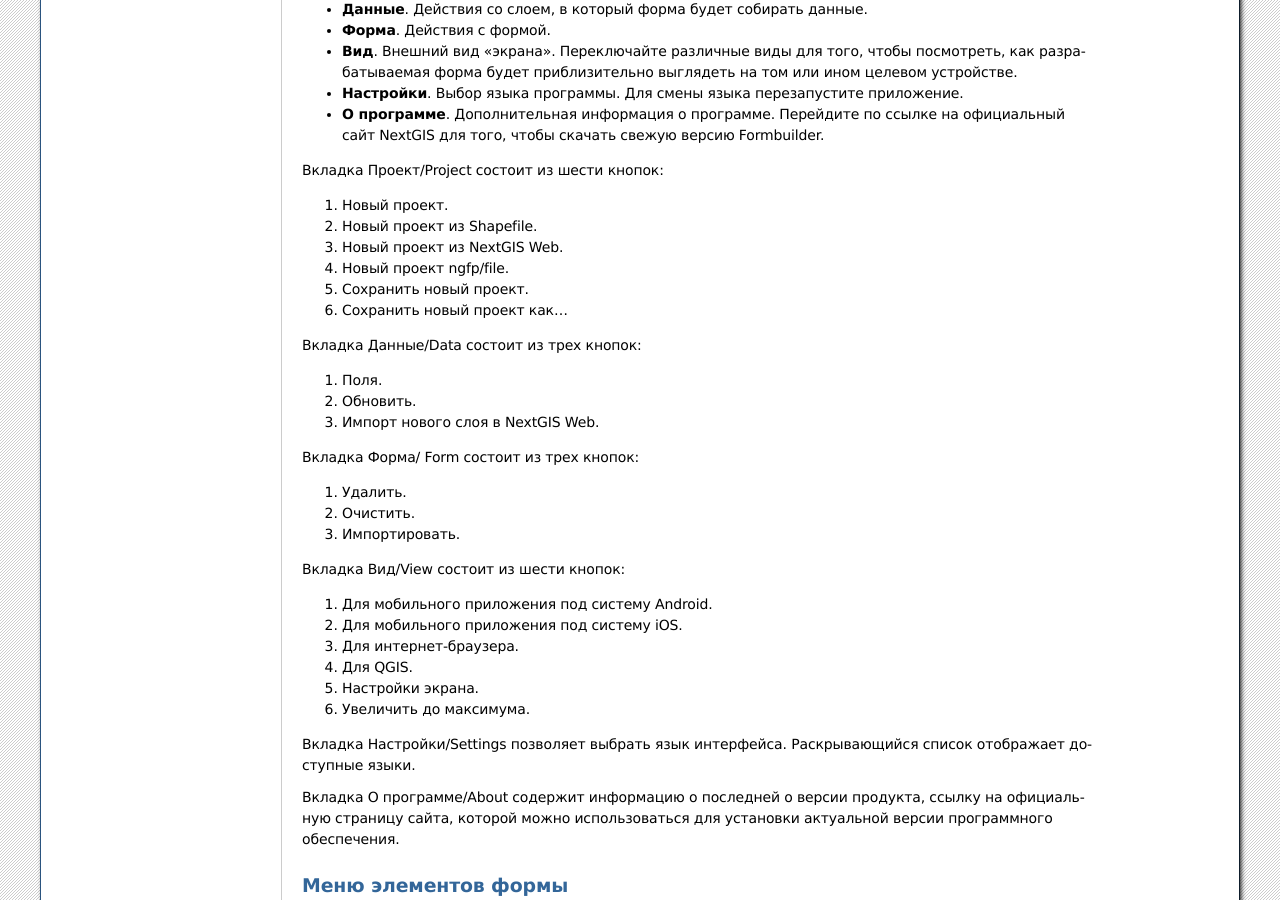
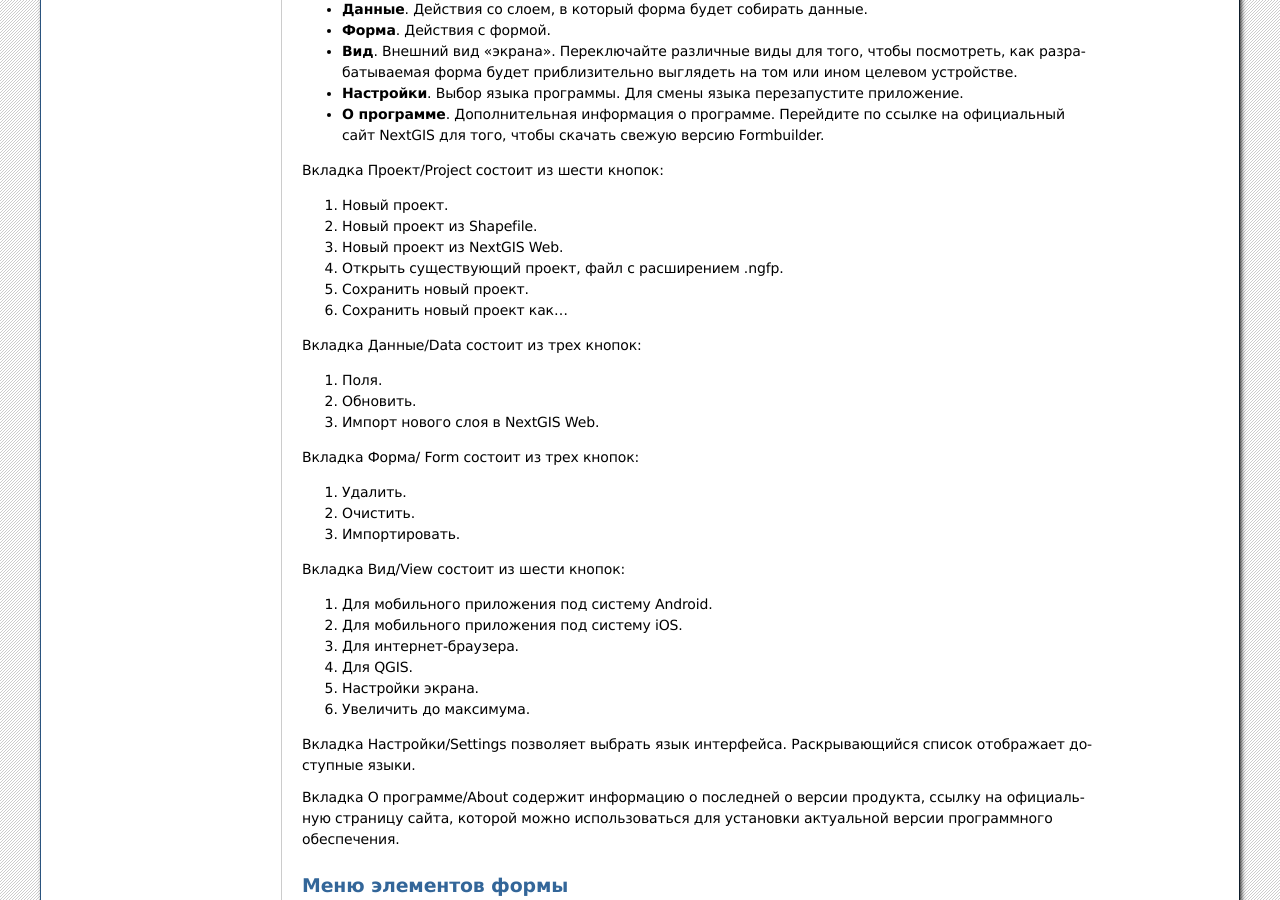
Before and after one commit to nextgis/docs_formbuilder, a Sphinx documentation site: the page built from source/gui.rst, in a window 1280 px wide and 900 px high, scrolled down 800 px. Built offline with Sphinx 7.4.7, drawn with Linux system fonts in a browser that asks for light colours; formulas are drawn with MathJax 3.

Commit message:
ngformbuilder

```diff
--- a/source/gui.rst
+++ b/source/gui.rst
@@ -41,7 +41,7 @@
 1. Новый проект.
 2. Новый проект из Shapefile.
 3. Новый проект из NextGIS Web.
-4. Новый проект ngfp/file.
+4. Открыть существующий проект, файл с расширением .ngfp.
 5. Сохранить новый проект.
 6. Сохранить новый проект как...
 
```
